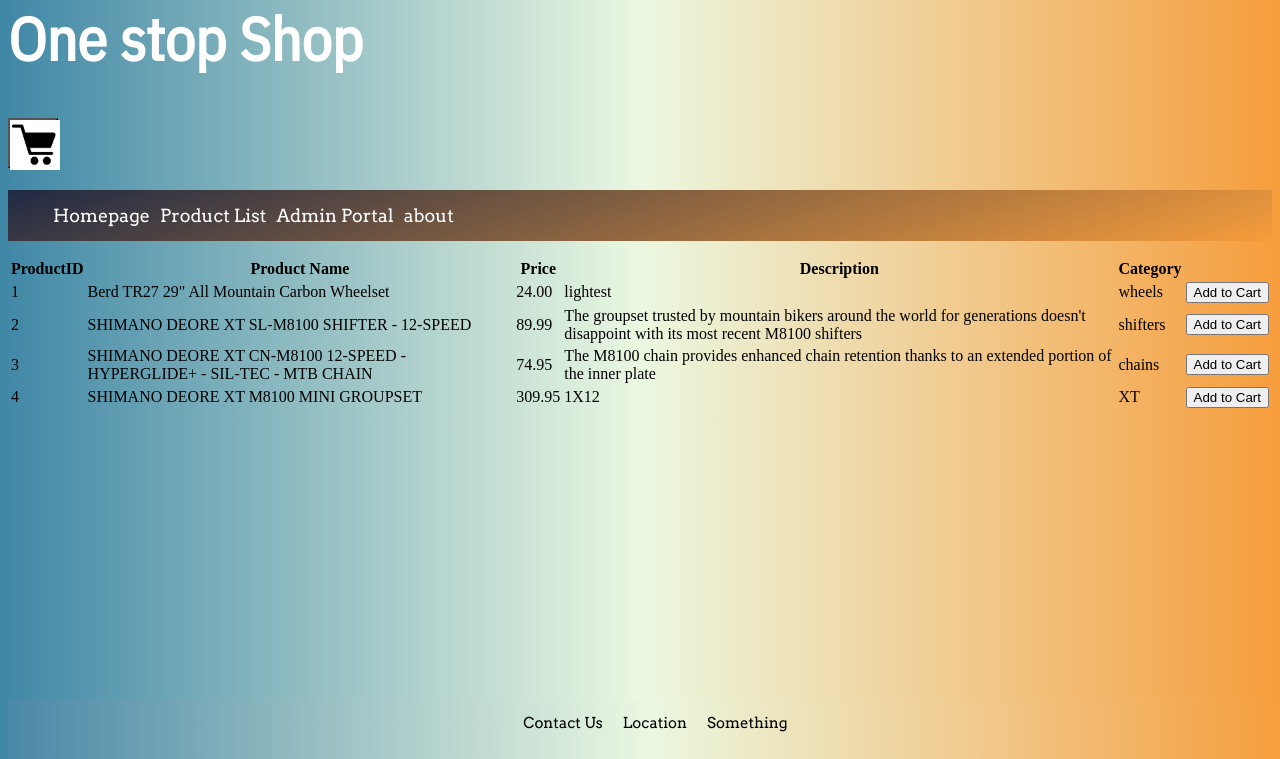
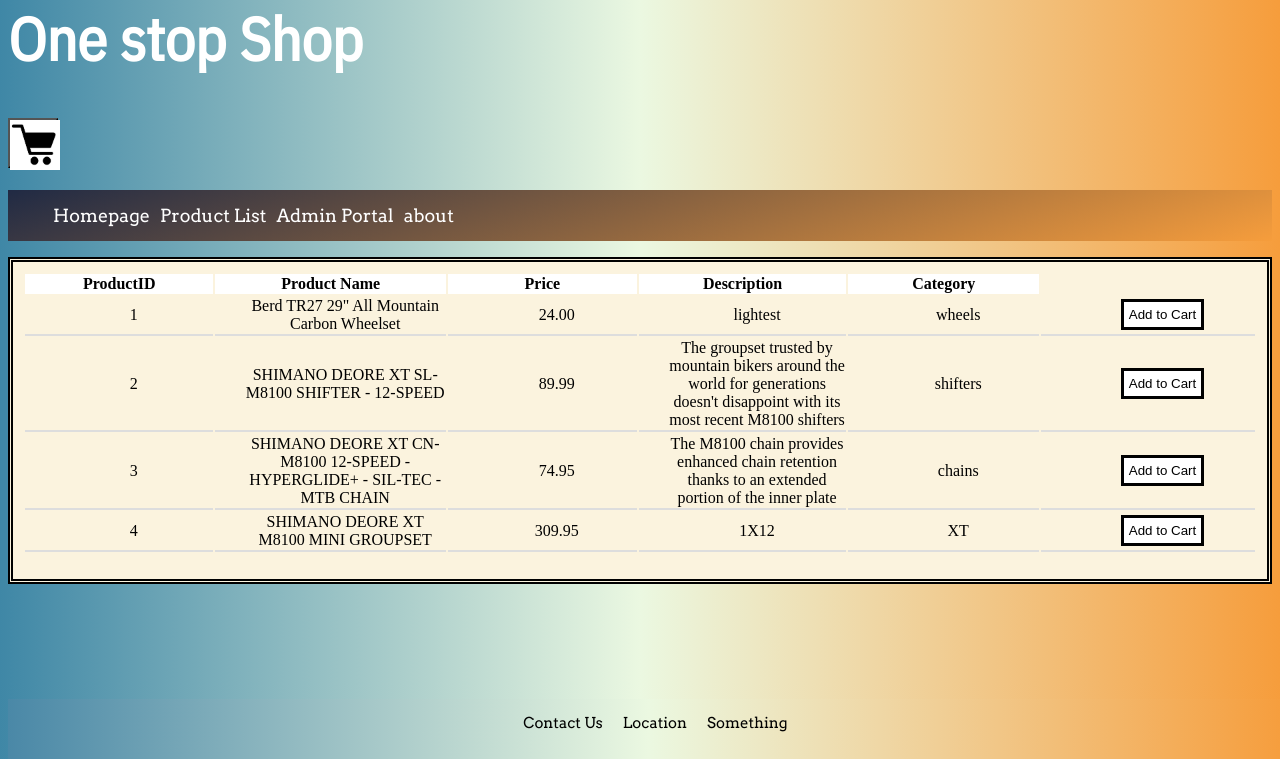
Before and after one commit to sumeetminhas/ACIT2911-Grp10, a Flask app: page /products in a window 1280 px wide. Shown: the part 41-800 px from the top of the page. Run offline with Flask 2, Linux system fonts and the light colour scheme.

Commit message:
Add styling to the product form

```diff
--- a/static/styles.css
+++ b/static/styles.css
@@ -25,6 +25,8 @@
 
 body {
     background: linear-gradient(0.25turn, #3f87a6, #ebf8e1, #f69d3c);
+    margin-bottom: 100px;
+
 }
 
 p {
@@ -60,6 +62,47 @@
     color: #fff1c2;
 }
 
+.main-content {
+    background-color: #fbf3de;
+    padding: 10px;
+    border-width:5px;
+    border-style: double;
+    border-color: #000000;
+}
+
+.main-content table {
+    display: flex;
+    justify-content: center;
+    padding-bottom: 15px;
+}
+
+.main-content th {
+    background-color: #FFFFFF;
+    width: 360px;
+}
+
+.main-content td {
+    text-align: center;
+    overflow:break-word;
+    width: 360px;
+    padding-left: 30px;
+    border-bottom: 2px solid #ddd;
+}
+
+.main-content input{
+    background-color: #FFFFFF;
+    color: #000000;
+    padding: 5px;
+    border-width: 3px;
+    border-color: #000000;
+    border-style: solid;
+}
+
+.main-content input:hover {
+    background-color: #202a44;
+    color: #FFFFFF
+}
+
 .contact {
     display: flex;
     flex-direction: row;
@@ -77,9 +120,9 @@
 footer {
     display: flex;
     justify-content: center;
-    position:absolute;
+    position:fixed;
     bottom:0;
     width:100%;
     height:60px;   /* Height of the footer */
     background: linear-gradient(0.25turn, #4a88a7, #ebf8e1, #f69d3c);
- }
+}
```
